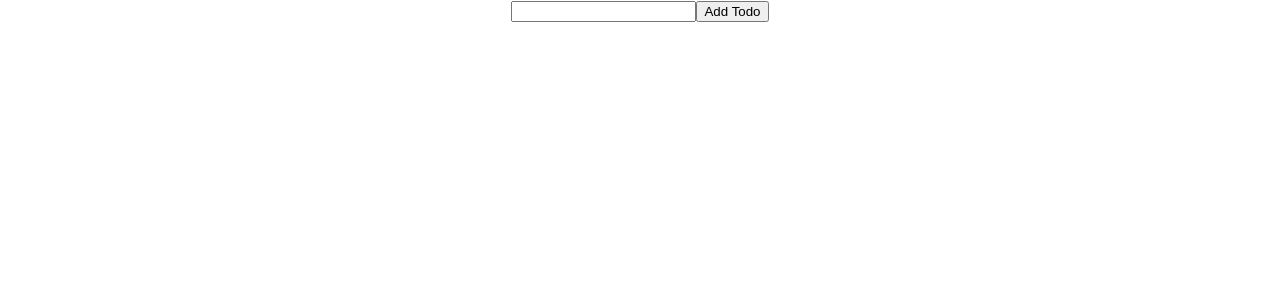
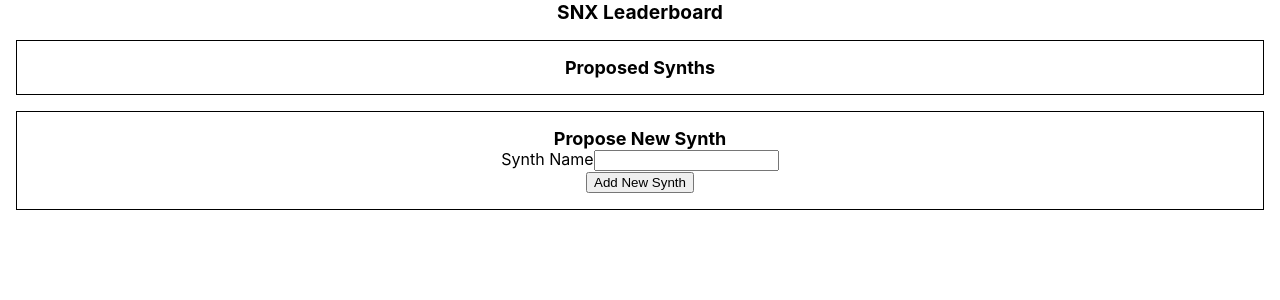
Before and after one commit to JoseRoman/snx-leaderboard, a React (Create React App) app: page / in a window 1280 px wide. Shown: the top 300 px of the page. Built offline with nearby package versions, Linux system fonts and the light colour scheme.

Commit message:
Turn todo -> synth
Changed todo into synth
removed editing feature
added contribution amount
added synth display component
added basic "styling"
added favicon / title, html cleanup

```diff
--- a/public/index.html
+++ b/public/index.html
@@ -1,15 +1,10 @@
 <!DOCTYPE html>
 <html lang="en">
-  <head>
+
+<head>
     <meta charset="utf-8" />
     <link rel="icon" href="%PUBLIC_URL%/favicon.ico" />
-    <meta name="viewport" content="width=device-width, initial-scale=1" />
-    <meta name="theme-color" content="#000000" />
-    <meta
-      name="description"
-      content="Web site created using create-react-app"
-    />
-    <link rel="apple-touch-icon" href="%PUBLIC_URL%/logo192.png" />
+    <meta name="description" content="SNX Leaderboard, Synth, Vote, Community" />
     <!--
       manifest.json provides metadata used when your web app is installed on a
       user's mobile device or desktop. See https://developers.google.com/web/fundamentals/web-app-manifest/
@@ -24,9 +19,10 @@
       work correctly both with client-side routing and a non-root public URL.
       Learn how to configure a non-root public URL by running `npm run build`.
     -->
-    <title>React App</title>
-  </head>
-  <body>
+    <title>SNX Leaderboard</title>
+</head>
+
+<body>
     <noscript>You need to enable JavaScript to run this app.</noscript>
     <div id="root"></div>
     <!--
@@ -39,5 +35,6 @@
       To begin the development, run `npm start` or `yarn start`.
       To create a production bundle, use `npm run build` or `yarn build`.
     -->
-  </body>
+</body>
+
 </html>
--- a/src/App.css
+++ b/src/App.css
@@ -1,3 +1,19 @@
 .App {
     text-align: center;
 }
+
+.section {
+    padding: 1em;
+    margin: 1em;
+    border: 1px solid black;
+}
+
+.title {
+    font-size: larger;
+    font-weight: bolder;
+}
+
+.subTitle {
+    font-size: large;
+    font-weight: bold;
+}
--- a/src/App.js
+++ b/src/App.js
@@ -1,96 +1,93 @@
 import React from 'react'
 import uuid from 'react-uuid'
 import './App.css';
+import SynthDisplay from './components/SynthDisplay'
 
 function App() {
-    const [todos, setTodos] = React.useState([])
-    const [todo, setTodo] = React.useState("")
-    const [todoEditing, setTodoEditing] = React.useState(null)
-    const [editingText, setEditingText] = React.useState("")
+    const [synths, setSynths] = React.useState([])
+    const [synth, setSynth] = React.useState("")
 
     React.useEffect(() => {
-        const json = localStorage.getItem("todos")
-        const loadedTodos = JSON.parse(json)
-        if (loadedTodos){
-            setTodos(loadedTodos)
+        const json = localStorage.getItem("synths")
+        const loadedSynths = JSON.parse(json)
+        if (loadedSynths){
+            setSynths(loadedSynths)
         }
     }, [])
 
     React.useEffect(() => {
-        const json = JSON.stringify(todos)
-        localStorage.setItem("todos", json)
-    }, [todos])
+        const json = JSON.stringify(synths)
+        localStorage.setItem("synths", json)
+    }, [synths])
 
     function handleSubmit(e) {
         e.preventDefault()
 
-        const newTodo = {
+        const newSynth = {
             id: uuid(),
-            text: todo,
-            completed: false
+            name: synth,
+            contributions: 100
         }
 
-        setTodos([...todos].concat(newTodo))
-        setTodo("")
+        setSynths([...synths].concat(newSynth))
+        setSynth("")
     }
 
-    function deleteTodo(id) {
-        const updatedTodos = [...todos].filter((todo) => todo.id !== id)
+    function deleteSynth(id) {
+        const updatedSynths = [...synths].filter((synth) => synth.id !== id)
 
-        setTodos(updatedTodos)
+        setSynths(updatedSynths)
     }
 
-    function toggleComplete(id){
-        const updatedTodos = [...todos].map((todo) => {
-            if (todo.id === id){
-                todo.completed = !todo.completed
+    function voteForSynth(id){
+        const updatedSynths = [...synths].map((synth) => {
+            if (synth.id === id){
+                synth.contributions += 1
             }
-            return todo
+            return synth
         })
 
-        setTodos(updatedTodos)
+        setSynths(updatedSynths)
     }
 
-    function editTodo(id){
-        const updatedTodos = [...todos].map((todo) => {
-            if (todo.id === id){
-                todo.text = editingText
-            }
-            return todo
-        })
 
-        setTodos(updatedTodos)
-        setTodoEditing(null)
-        setEditingText("")
-    }
 
     return (
         <div className = "App">
-            <form onSubmit={handleSubmit}>
-                <input
-                type="text"
-                onChange={(e) => setTodo(e.target.value)}
-                value={todo}/>
-                <button type="submit"> Add Todo</button>
-            </form>
-            {todos.map((todo) => <div key={todo.id}>
-                {todoEditing === todo.id
-                ? (<input
-                type="text"
-                onChange={(e) => setEditingText(e.target.value)}
-                value={editingText}></input>)
-                : (<div>{todo.text}</div>)}
+            <div className="title">
+                SNX Leaderboard
+            </div>
 
+            <div className="section">
+                <div className="subTitle">
+                    Proposed Synths
+                </div>
+                <div>
+                    {synths.map((synth) =>
+                        <div key={synth.id}>
+                            <SynthDisplay synth={synth} voteForSynth={voteForSynth} deleteSynth={deleteSynth}/>
+                        </div>
+                    )}
+                </div>
+            </div>
 
-                <button onClick={() => deleteTodo(todo.id)}>Delete</button>
-                <input type="checkbox"
-                    onChange={() => toggleComplete(todo.id)}
-                    checked={todo.completed}></input>
-
-                {todoEditing === todo.id
-                    ? (<button onClick={() => editTodo(todo.id)}>Submit Edit</button>)
-                    : (<button onClick={() => setTodoEditing(todo.id)}>Edit Todo</button>)}
-            </div>)}
+            <div className="section">
+                <form onSubmit={handleSubmit}>
+                    <div className="subTitle">
+                        Propose New Synth
+                    </div>
+                    <div>
+                        <label>Synth Name</label>
+                        <input
+                        type="text"
+                        onChange={(e) => setSynth(e.target.value)}
+                        value={synth}/>
+                    </div>
+                    <div>
+                        <button type="submit">Add New Synth</button>
+                    </div>
+                </form>
+            </div>
         </div>
     );
 }
--- /dev/null
+++ b/src/components/SynthDisplay.js
@@ -0,0 +1,18 @@
+import React from 'react'
+
+class SynthDisplay extends React.Component {
+    render() {
+        return  <div className="section">
+                    <div>
+                        Synth Name: {this.props.synth.name}
+                    </div>
+                    <div>
+                        Contributions: {this.props.synth.contributions}
+                    </div>
+                    <button onClick={() => this.props.voteForSynth(this.props.synth.id)}>Vote</button>
+                    <button onClick={() => this.props.deleteSynth(this.props.synth.id)}>Delete</button>
+                </div>
+    }
+}
+
+export default SynthDisplay
```
Also changed, not shown: public/manifest.json, 1 other file (tests, documents, lock files or other folders).
